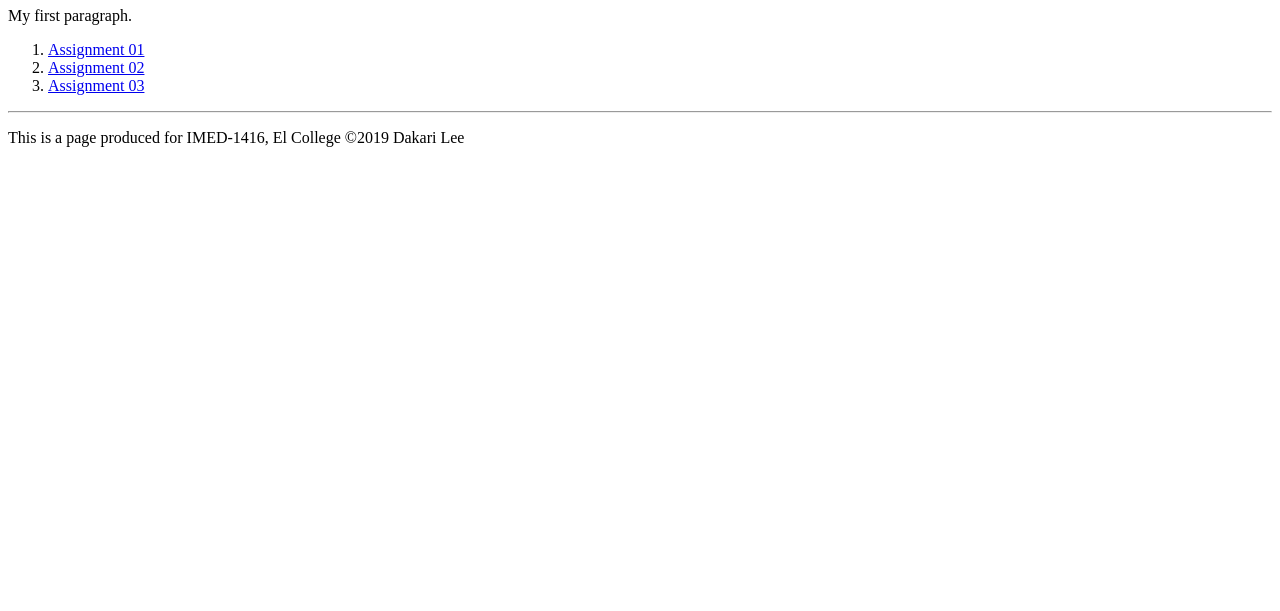
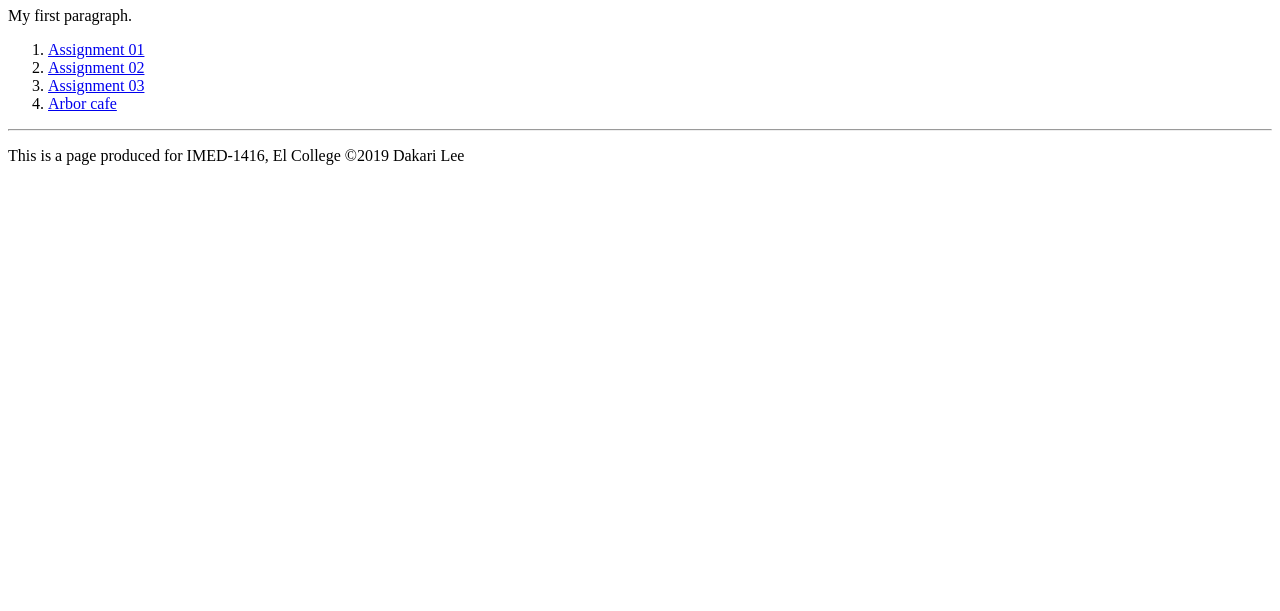
Before and after one commit to 1HunnitKari/1HunnitKari.github.io, a plain HTML site: page index.html in a window 1280 px wide. Shown: the part 189-800 px from the top of the page. Drawn offline with Linux system fonts and the light colour scheme.

Commit message:
Update index.html

```diff
--- a/index.html
+++ b/index.html
@@ -16,6 +16,8 @@ Hello world , My name is Dakari Lee
       <li><a href = "/week03/assignment01.html">Assignment 01</a></li>
       <li><a href = "/week03/assignment02.html">Assignment 02</a></li>
       <li><a href = "/week04/assignment03.html">Assignment 03</a></li>
+       <li><a href = "/arbor/arbor.html">Arbor cafe</a></li>
+
     </ol>
     <footer>
       <hr>
```
